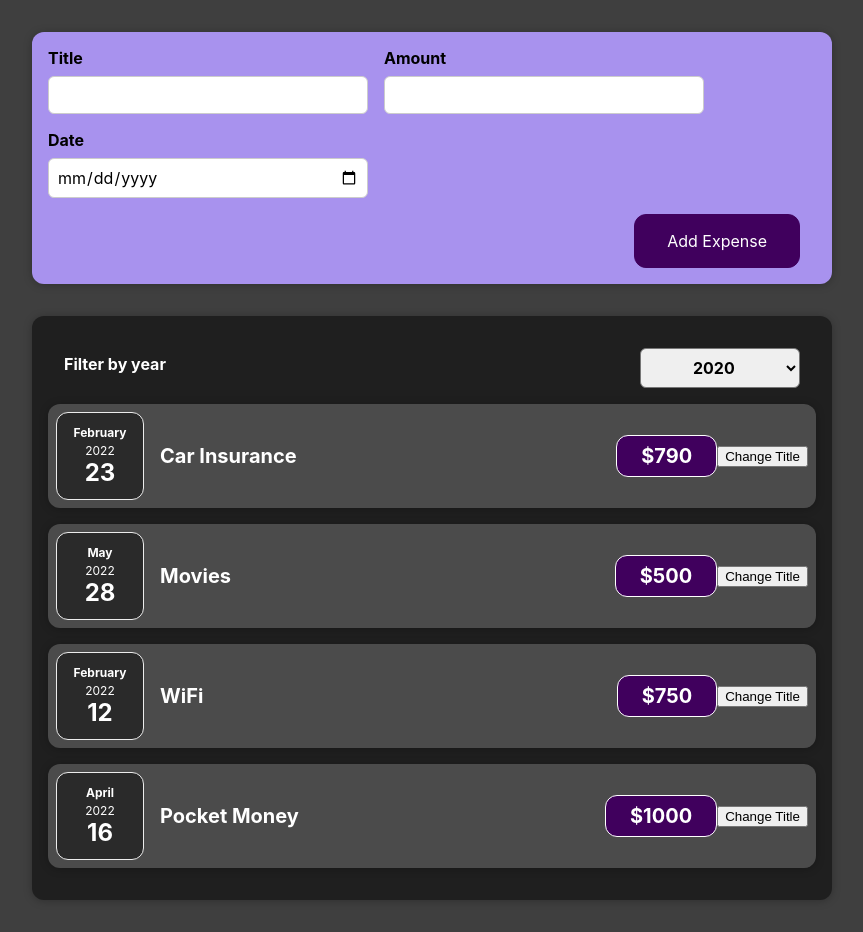
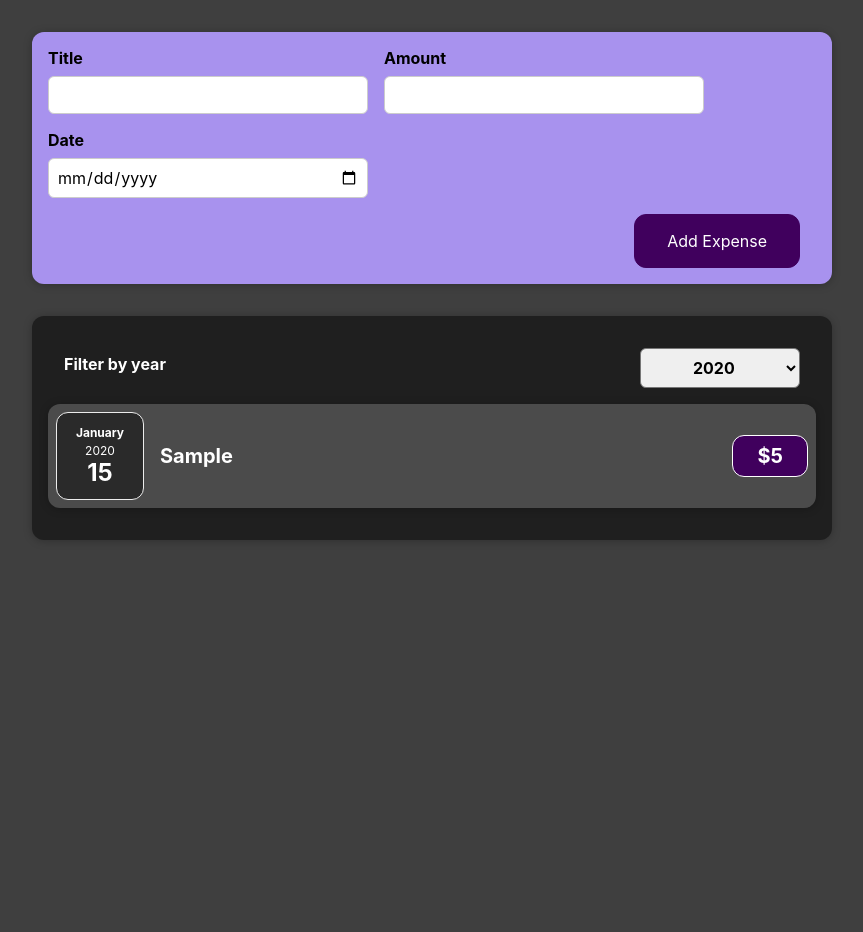
Before and after one commit to lingeshnafeax/React, a React (Create React App) app in the folder react-practice/: page / in a window 1280 px wide. Both pictures are taken after typing "Sample", "5", "2020-01-15" into the empty fields and a click on the button "Add Expense". Shown: the whole page, without its empty margins (208-1071 px from the left). After the commit the page ends 800 px from the top, so only its background shows below. Built offline with nearby package versions, Linux system fonts and the light colour scheme.

Commit message:
Day 3 Clg End

```diff
--- a/react-practice/src/App.jsx
+++ b/react-practice/src/App.jsx
@@ -1,18 +1,9 @@
+import { useState } from "react";
 import Expense from "./components/Expenses/Expense";
 import NewExpense from "./components/NewExpense/NewExpense";
 import "./App.css";
 
-const App = () => {
-
-  const expenseHandler = (newExpense) => {
-    const expenseData = {
-      id: Math.ceil(Math.random()).toString(),
-      ...newExpense,
-    }
-    console.log(expenseData);
-
-  }
-  const expenses = [
+const DUMMY_EXPENSES = [
   {
     id: "e1",
     title: "Car Insurance",
@@ -38,6 +29,15 @@ const App = () => {
     date: new Date(2022, 3, 16),
   },
 ];
+
+const App = () => {
+  const [expenses, setExpenses] = useState(DUMMY_EXPENSES);
+  const expenseHandler = (expense) => {
+    setExpenses((prevExpense) => {
+      return [expense,...prevExpense];
+    });
+  };
+
   return (
     <div>
       <NewExpense addExpense={expenseHandler} />
--- a/react-practice/src/components/Expenses/Expense.jsx
+++ b/react-practice/src/components/Expenses/Expense.jsx
@@ -9,6 +9,9 @@ const Expense = (props) => {
   const filterChangeHandler = (selectedYear) => {
     setFilteredYear(selectedYear);
   };
+  const filteredExpense = expenses.filter((expense) => {
+    return expense.date.getFullYear().toString()==filteredYear;
+  })
   return (
     <div>
       <Card className="expenses">
@@ -16,26 +19,14 @@ const Expense = (props) => {
           selected={filteredYear}
           onChangeFilter={filterChangeHandler}
         ></ExpenseFilter>
-        <ExpenseItem
-          title={expenses[0].title}
-          amount={expenses[0].amount}
-          date={expenses[0].date}
-        />
-        <ExpenseItem
-          title={expenses[1].title}
-          amount={expenses[1].amount}
-          date={expenses[1].date}
-        />
-        <ExpenseItem
-          title={expenses[2].title}
-          amount={expenses[2].amount}
-          date={expenses[2].date}
-        />
-        <ExpenseItem
-          title={expenses[3].title}
-          amount={expenses[3].amount}
-          date={expenses[3].date}
-        />
+        {filteredExpense.map((expense) => (
+          <ExpenseItem
+            key={expense.id}
+            title={expense.title}
+            amount={expense.amount}
+            date={expense.date}
+          ></ExpenseItem>
+        ))}
       </Card>
     </div>
   );
--- a/react-practice/src/components/Expenses/ExpenseDate.jsx
+++ b/react-practice/src/components/Expenses/ExpenseDate.jsx
@@ -10,5 +10,5 @@ const ExpenseDate = (props) => {
       <div className="expense-date__day">{day}</div>
     </div>
   );
-}
+};
 export default ExpenseDate;
--- a/react-practice/src/components/Expenses/ExpenseFilter.jsx
+++ b/react-practice/src/components/Expenses/ExpenseFilter.jsx
@@ -1,7 +1,7 @@
 import "./ExpenseFilter.css";
 const ExpenseFilter = (props) => {
-    const dropdownChangeHandler = (event) => {
-        props.onChangeFilter(event.target.value);
+  const dropdownChangeHandler = (event) => {
+    props.onChangeFilter(event.target.value);
   };
   return (
     <div className="expenses-filter">
--- a/react-practice/src/components/Expenses/ExpenseItem.jsx
+++ b/react-practice/src/components/Expenses/ExpenseItem.jsx
@@ -1,20 +1,14 @@
-import React, { useState } from "react";
 import "./ExpenseItem.css";
 import Card from "../UI/Card";
 import ExpenseDate from "./ExpenseDate";
 const ExpenseItem = (props) => {
-  const [title, setTitle] = useState(props.title);
-  const clickHandler = () => {
-    setTitle("Updated!");
-  };
   return (
     <Card className="expense-item">
       <ExpenseDate date={props.date} />
       <div className="expense-item__description">
-        <h2>{title}</h2>
+        <h2>{props.title}</h2>
         <div className="expense-item__price">${props.amount}</div>
       </div>
-      <button onClick={clickHandler}>Change Title</button>
     </Card>
   );
 };
--- a/react-practice/src/components/NewExpense/ExpenseForm.jsx
+++ b/react-practice/src/components/NewExpense/ExpenseForm.jsx
@@ -33,7 +33,7 @@ const ExpenseForm = (props) => {
     const expenseData = {
       title: newTitle,
       amount: newAmount,
-      date: newDate,
+      date: new Date(newDate),
     };
     props.SaveExpenseData(expenseData);
     //console.log(expenseData);
```
Lines whose indentation alone changed are shown as unchanged.
